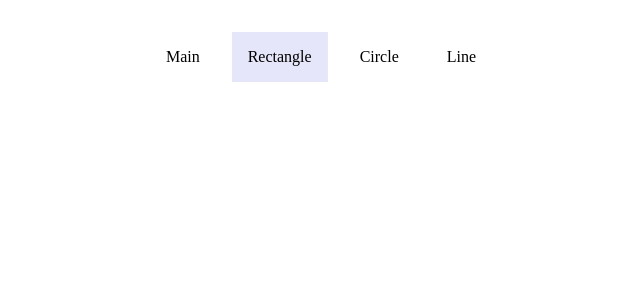
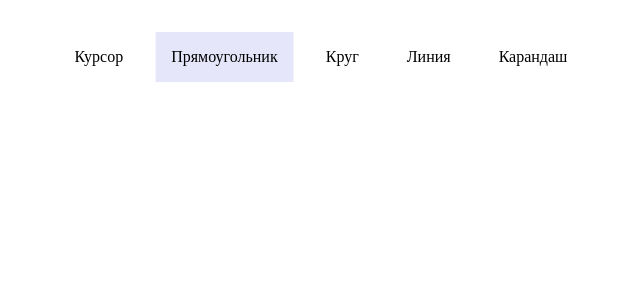
Before and after one commit to IOINITID/whiteboard, a React app: page / in a window 1280 px wide. Shown: the top 300 px of the page, without its empty margins (319-959 px from the left). Built offline with nearby package versions, Linux system fonts and the light colour scheme; the HTML template or start-up script is replaced by a standard one.

Commit message:
Updated canvas

```diff
--- a/src/components/canvas/index.tsx
+++ b/src/components/canvas/index.tsx
@@ -1,12 +1,13 @@
-import { useCallback, useEffect, useState } from "react";
+import { useEffect, useState } from "react";
 import { scene } from "../../modules/scene";
 import { Rectangle } from "../../modules/rectangle";
 import { Circle } from "../../modules/circle";
 import { LayerType } from "../../modules/layer";
 import { Line } from "../../modules/line";
+import { Freedraw } from "../../modules/freedraw";
+import { Tools } from "../tools";
 
 export const Canvas = () => {
-  const [context, setContext] = useState<CanvasRenderingContext2D | null>(null);
   const [isMouseDown, setIsMouseDown] = useState(false);
   const [tool, setTool] = useState<LayerType>("rectangle");
   const [minX, setMinX] = useState(0);
@@ -15,26 +16,9 @@ export const Canvas = () => {
   const [maxY, setMaxY] = useState(0);
   const [cursor, setCursor] = useState("default");
 
-  const setCanvasRef = useCallback((canvas: HTMLCanvasElement) => {
-    setContext(canvas.getContext("2d"));
-
-    scene.context = canvas.getContext("2d");
-
-    canvas.width = window.innerWidth;
-    canvas.height = window.innerHeight;
+  useEffect(() => {
+    scene.create();
   }, []);
-
-  useEffect(() => {
-    window.addEventListener("keydown", (event) => {
-      if (event.key.toLowerCase() === "backspace") {
-        const layer = scene.getLayer(minX, minY);
-
-        if (layer) {
-          layer.remove();
-        }
-      }
-    });
-  }, [minX, minY]);
 
   useEffect(() => {
     if (isMouseDown && minX && minY && maxX && maxY) {
@@ -49,11 +33,15 @@ export const Canvas = () => {
       if (tool === "line") {
         scene.draw(new Line(minX, minY, maxX, maxY));
       }
+
+      if (tool === "freedraw") {
+        scene.draw(new Freedraw(minX, minY));
+      }
     }
   }, [minX, minY, maxX, maxY, isMouseDown, tool]);
 
   useEffect(() => {
-    if (isMouseDown && tool !== "main") {
+    if (isMouseDown && tool !== "cursor") {
       setCursor("crosshair");
     } else {
       setCursor("default");
@@ -74,71 +62,18 @@ export const Canvas = () => {
       if (tool === "line") {
         scene.add(new Line(minX, minY, maxX, maxY));
       }
+
+      if (tool === "freedraw") {
+        scene.add(new Freedraw(minX, minY));
+      }
     }
   }, [tool, isMouseDown]);
 
   return (
     <>
-      <div
-        style={{
-          position: "fixed",
-          top: "32px",
-          left: "50%",
-          transform: "translateX(-50%)",
-          display: "flex",
-          justifyContent: "center",
-          alignItems: "center",
-          gap: "16px",
-        }}
-      >
-        <div
-          style={{
-            background: tool === "main" ? "lavender" : "none",
-            padding: "16px",
-          }}
-          onClick={() => {
-            setTool("main");
-          }}
-        >
-          Main
-        </div>
-        <div
-          style={{
-            background: tool === "rectangle" ? "lavender" : "none",
-            padding: "16px",
-          }}
-          onClick={() => {
-            setTool("rectangle");
-          }}
-        >
-          Rectangle
-        </div>
-        <div
-          style={{
-            background: tool === "circle" ? "lavender" : "none",
-            padding: "16px",
-          }}
-          onClick={() => {
-            setTool("circle");
-          }}
-        >
-          Circle
-        </div>
-        <div
-          style={{
-            background: tool === "line" ? "lavender" : "none",
-            padding: "16px",
-          }}
-          onClick={() => {
-            setTool("line");
-          }}
-        >
-          Line
-        </div>
-      </div>
+      <Tools tool={tool} setTool={setTool} />
       <canvas
         style={{ cursor }}
-        ref={setCanvasRef}
         onMouseMove={(event) => {
           if (isMouseDown) {
             setMaxX(event.clientX);
@@ -156,6 +91,18 @@ export const Canvas = () => {
           if (layer && isMouseDown && layer.state === "active") {
             layer.move(event.movementX, event.movementY);
           }
+
+          if (isMouseDown) {
+            console.log(
+              event.clientX + event.movementX,
+              event.clientY + event.movementY
+            );
+
+            new Freedraw(
+              event.clientX + event.movementX,
+              event.clientY + event.movementY
+            );
+          }
         }}
         onMouseDown={(event) => {
           setIsMouseDown(true);
@@ -163,9 +110,9 @@ export const Canvas = () => {
           setMinX(event.clientX);
           setMinY(event.clientY);
 
-          const layer = scene.getLayer(event.clientX, event.clientY);
+          // const layer = scene.getLayer(event.clientX, event.clientY);
 
-          scene.setState(layer);
+          // scene.setState(layer);
         }}
         onMouseUp={(event) => {
           setIsMouseDown(false);
--- /dev/null
+++ b/src/components/tools/index.tsx
@@ -0,0 +1,69 @@
+import { LayerType } from "../../modules/layer";
+
+export const Tools = ({
+  tool,
+  setTool,
+}: {
+  tool: LayerType;
+  setTool: (tool: LayerType) => void;
+}) => {
+  const config: { id: number; title: string; value: LayerType }[] = [
+    {
+      id: 1,
+      title: "Курсор",
+      value: "cursor",
+    },
+    {
+      id: 2,
+      title: "Прямоугольник",
+      value: "rectangle",
+    },
+    {
+      id: 3,
+      title: "Круг",
+      value: "circle",
+    },
+    {
+      id: 4,
+      title: "Линия",
+      value: "line",
+    },
+    {
+      id: 5,
+      title: "Карандаш",
+      value: "freedraw",
+    },
+  ];
+
+  return (
+    <div
+      style={{
+        position: "fixed",
+        top: "32px",
+        left: "50%",
+        transform: "translateX(-50%)",
+        display: "flex",
+        justifyContent: "center",
+        alignItems: "center",
+        gap: "16px",
+      }}
+    >
+      {config.map((value) => {
+        return (
+          <div
+            style={{
+              background: tool === value.value ? "lavender" : "none",
+              padding: "16px",
+            }}
+            key={value.id}
+            onClick={() => {
+              setTool(value.value);
+            }}
+          >
+            {value.title}
+          </div>
+        );
+      })}
+    </div>
+  );
+};
--- a/src/modules/circle/index.tsx
+++ b/src/modules/circle/index.tsx
@@ -1,5 +1,4 @@
 import { ILayer, Layer, LayerPosition, LayerType } from "../layer";
-import { scene } from "../scene";
 
 export class Circle extends Layer implements ILayer {
   public type: LayerType;
@@ -47,18 +46,4 @@ export class Circle extends Layer implements ILayer {
       context.stroke();
     }
   }
-
-  public move(x: number, y: number) {
-    this.position.minX += x;
-    this.position.minY += y;
-    this.position.maxX += x;
-    this.position.maxY += y;
-
-    scene.redraw();
-  }
-
-  public remove() {
-    scene.layers = scene.layers.filter((layer) => layer.id !== this.id);
-    scene.redraw();
-  }
 }
--- /dev/null
+++ b/src/modules/freedraw/index.tsx
@@ -0,0 +1,61 @@
+import { ILayer, Layer, LayerPosition, LayerType } from "../layer";
+import { scene } from "../scene";
+
+export class Freedraw extends Layer implements ILayer {
+  public type: LayerType;
+  public position: LayerPosition;
+  public state: "default" | "active";
+  public id: string;
+
+  constructor(minX: number, minY: number) {
+    super();
+
+    this.id = String(Math.random() * 1000);
+    this.type = "freedraw";
+    this.position = { minX, minY, maxX: 0, maxY: 0 };
+    this.state = "default";
+  }
+
+  public create(context: CanvasRenderingContext2D) {
+    if (context) {
+      if (this.state === "active") {
+        context.strokeStyle = "red";
+      } else {
+        context.strokeStyle = "#000000";
+      }
+
+      context.lineWidth = 1;
+
+      context.beginPath();
+
+      context.moveTo(this.position.minX, this.position.minY);
+      context.lineTo(this.position.minX, this.position.minY);
+
+      context.closePath();
+
+      context.stroke();
+    }
+  }
+
+  public move(x: number, y: number) {
+    this.position.minX += x;
+    this.position.minY += y;
+    this.position.maxX += x;
+    this.position.maxY += y;
+
+    scene.redraw();
+  }
+
+  public draw(x: number, y: number) {
+    if (scene.context) {
+      scene.context.lineTo(x, y);
+    }
+
+    scene.redraw();
+  }
+
+  public remove() {
+    scene.layers = scene.layers.filter((layer) => layer.id !== this.id);
+    scene.redraw();
+  }
+}
--- a/src/modules/layer/index.tsx
+++ b/src/modules/layer/index.tsx
@@ -1,4 +1,9 @@
-export type LayerType = "main" | "rectangle" | "circle" | "line";
+import { Circle } from "../circle";
+import { Line } from "../line";
+import { Rectangle } from "../rectangle";
+import { scene } from "../scene";
+
+export type LayerType = "cursor" | "rectangle" | "circle" | "line" | "freedraw";
 export type LayerPosition = {
   minX: number;
   minY: number;
@@ -16,4 +21,18 @@ export interface ILayer {
   remove: () => void;
 }
 
-export class Layer {}
+export class Layer {
+  public move(this: Rectangle | Circle | Line, x: number, y: number) {
+    this.position.minX += x;
+    this.position.minY += y;
+    this.position.maxX += x;
+    this.position.maxY += y;
+
+    scene.redraw();
+  }
+
+  public remove(this: Rectangle | Circle | Line) {
+    scene.layers = scene.layers.filter((layer) => layer.id !== this.id);
+    scene.redraw();
+  }
+}
--- a/src/modules/line/index.tsx
+++ b/src/modules/line/index.tsx
@@ -1,5 +1,4 @@
 import { ILayer, Layer, LayerPosition, LayerType } from "../layer";
-import { scene } from "../scene";
 
 export class Line extends Layer implements ILayer {
   public type: LayerType;
@@ -36,18 +35,4 @@ export class Line extends Layer implements ILayer {
       context.stroke();
     }
   }
-
-  public move(x: number, y: number) {
-    this.position.minX += x;
-    this.position.minY += y;
-    this.position.maxX += x;
-    this.position.maxY += y;
-
-    scene.redraw();
-  }
-
-  public remove() {
-    scene.layers = scene.layers.filter((layer) => layer.id !== this.id);
-    scene.redraw();
-  }
 }
--- a/src/modules/rectangle/index.tsx
+++ b/src/modules/rectangle/index.tsx
@@ -1,5 +1,4 @@
 import { ILayer, Layer, LayerPosition, LayerType } from "../layer";
-import { scene } from "../scene";
 
 export class Rectangle extends Layer implements ILayer {
   public type: LayerType;
@@ -49,18 +48,4 @@ export class Rectangle extends Layer implements ILayer {
       context.stroke();
     }
   }
-
-  public move(x: number, y: number) {
-    this.position.minX += x;
-    this.position.minY += y;
-    this.position.maxX += x;
-    this.position.maxY += y;
-
-    scene.redraw();
-  }
-
-  public remove() {
-    scene.layers = scene.layers.filter((layer) => layer.id !== this.id);
-    scene.redraw();
-  }
 }
--- a/src/modules/scene/index.tsx
+++ b/src/modules/scene/index.tsx
@@ -11,6 +11,48 @@ export class Scene {
   constructor() {
     this.context = null;
     this.layers = [];
+  }
+
+  public create() {
+    const canvas = document.querySelector("canvas");
+
+    if (canvas) {
+      this.context = canvas.getContext("2d");
+
+      canvas.width = window.innerWidth;
+      canvas.height = window.innerHeight;
+    }
+
+    window.addEventListener("mousedown", (event) => {
+      const { clientX, clientY } = event;
+
+      const layer = this.getLayer(clientX, clientY);
+
+      if (layer) {
+        this.layers.forEach((layer) => {
+          layer.state = "default";
+        });
+        layer.state = "active";
+      } else {
+        this.layers.forEach((layer) => {
+          layer.state = "default";
+        });
+      }
+
+      this.redraw();
+    });
+
+    window.addEventListener("keydown", (event) => {
+      if (event.key.toLowerCase() === "backspace") {
+        const layer = this.layers.findIndex(
+          (layer) => layer.state === "active"
+        );
+
+        if (layer !== -1) {
+          this.layers[layer].remove();
+        }
+      }
+    });
   }
 
   private clear() {
```
